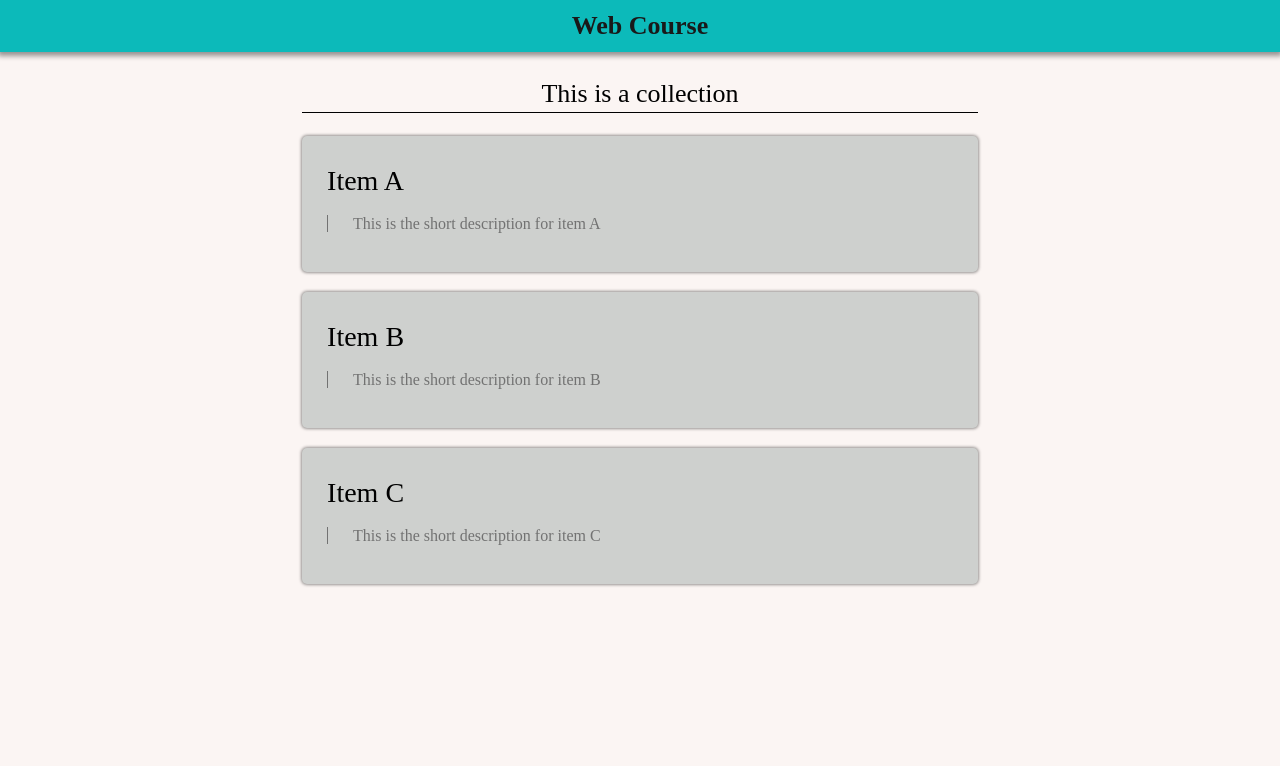
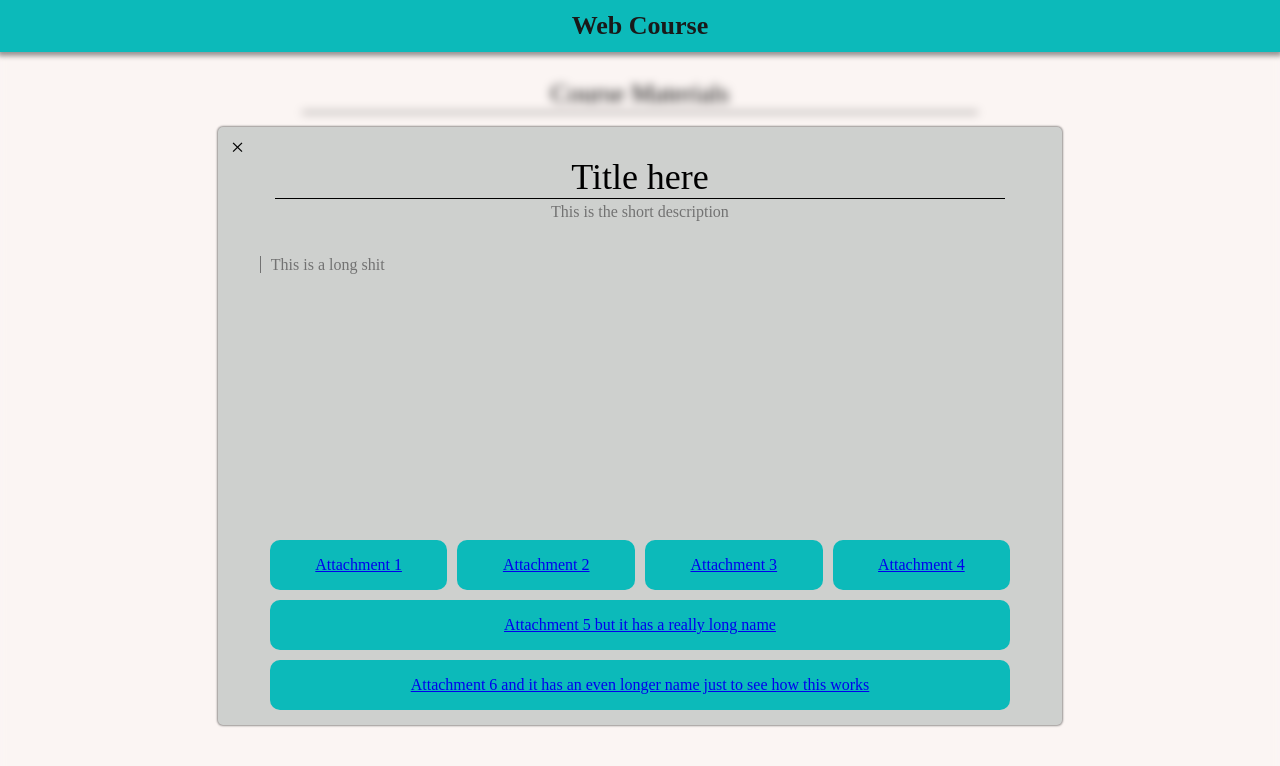
Before and after one commit to Platem/web_course_material, a plain HTML site: page index.html in a window 1280 px wide. Drawn offline with Linux system fonts and the light colour scheme; no server answers.

Commit message:
Fetch materials from firebase and put them in the list. Layout for detail view.

```diff
--- a/index.html
+++ b/index.html
@@ -9,8 +9,13 @@
         <link rel="stylesheet" href="assets/css/main.min.css">
 
         <!-- JS -->
+        <script src="https://www.gstatic.com/firebasejs/5.4.1/firebase-app.js"></script>
+        <script src="https://www.gstatic.com/firebasejs/5.4.1/firebase-firestore.js"></script>
         <script src="assets/js/lib/jquery-3.3.1.min.js"></script>
+        <script src="assets/js/util.min.js"></script>
+        <script src="assets/js/collection.min.js"></script>
         <script src="assets/js/main.min.js"></script>
+        <script> firebase.initializeApp(config); </script>
     </head>
     <body>
         <!-- Navigation -->
@@ -22,25 +27,30 @@
         <div class="container">
             <div class="collection">
                 <div class="collection-title">
-                    This is a collection
+                    Course Materials
                 </div>
-                <div class="collection-content">
-                    <div class="collection-item">
-                        <div class="collection-item-title">Item A</div>
-                        <div class="collection-item-content">This is the short description for item A</div>
-                    </div>
-                    <div class="collection-item">
-                        <div class="collection-item-title">Item B</div>
-                        <div class="collection-item-content">This is the short description for item B</div>
-                    </div>
-                    <div class="collection-item">
-                        <div class="collection-item-title">Item C</div>
-                        <div class="collection-item-content">This is the short description for item C</div>
-                    </div>
+                <div id="list-collection" class="collection-content">
                 </div>
             </div>
         </div>
 
         <!-- Detail -->
+        <div id="detail" class="show">
+            <div class="back"></div>
+            <div class="front">
+                <div class="detail-close">&times;</div>
+                <div class="detail-title">Title here</div>
+                <div class="detail-description">This is the short description</div>
+                <div class="detail-content">This is a long shit</div>
+                <div class="detail-attachments">
+                    <div class="detail-attachment"><a href="#">Attachment 1</a></div>
+                    <div class="detail-attachment"><a href="#">Attachment 2</a></div>
+                    <div class="detail-attachment"><a href="#">Attachment 3</a></div>
+                    <div class="detail-attachment"><a href="#">Attachment 4</a></div>
+                    <div class="detail-attachment"><a href="#">Attachment 5 but it has a really long name</a></div>
+                    <div class="detail-attachment"><a href="#">Attachment 6 and it has an even longer name just to see how this works</a></div>
+                </div>
+            </div>
+        </div>
     </body>
 </html>
--- /dev/null
+++ b/src/js/collection.js
@@ -0,0 +1,15 @@
+const CollecItem = (id, title, content) => {
+    let $item = $('<div class="collection-item"></div>'),
+        $title = $('<div class="collection-item-title"></div>'),
+        $content = $('<div class="collection-item-content"></div>')
+
+    $item.attr('id', id)
+
+    $title.text(title)
+    $item.append($title)
+
+    $content.text(content)
+    $item.append($content)
+
+    return $item
+}
--- a/src/js/main.js
+++ b/src/js/main.js
@@ -1,3 +1,57 @@
+const config = {
+    apiKey: "AIzaSyB5rN5R7xDYArhvYqU1GQooIdngvhkfRGw",
+    authDomain: "web-course-kevs.firebaseapp.com",
+    databaseURL: "https://web-course-kevs.firebaseio.com",
+    projectId: "web-course-kevs",
+    storageBucket: "web-course-kevs.appspot.com",
+    messagingSenderId: "574943443907"
+}
+
+const MaterialItem = (id, data) => ({
+    id: id,
+    name: data.name,
+    description: data.description,
+    content: data.content,
+    $item: CollecItem(id, data.name, data.description)
+})
+
+let items = [],
+    $list
+
 $(function() {
+    $('.detail-close').on('click', function(e) {
+        $('#detail').removeClass('show')
+    })
 
+    $(document).on('click', '.collection-item', function(e) {
+        $('#detail').addClass('show')
+    })
+
+    $list = $('#list-collection')
+
+    updateList()
 })
+
+function updateItems() {
+    items = []
+
+    return fetchAllItems()
+    .then(itemList => {
+        for (let item of itemList) {
+            items.push(MaterialItem(item.id, item.data))
+        }
+
+        return
+    })
+}
+
+function updateList() {
+    updateItems()
+    .then(() => {
+        $list.empty()
+
+        for (let item of items) {
+            $list.append(item.$item)
+        }
+    })
+}
--- /dev/null
+++ b/src/js/util.js
@@ -0,0 +1,15 @@
+function fetchAllItems() {
+    let list = []
+
+    let db = firebase.firestore()
+    return db.collection("materials")
+        .where('visible', '==', true)
+        .get()
+        .then(snapshot => {
+            snapshot.forEach(doc => list.push({
+                id: doc.id,
+                data: doc.data()
+            }))
+            return list
+        })
+}
--- /dev/null
+++ b/src/sass/layout/_detail.scss
@@ -0,0 +1,175 @@
+#detail {
+    position: absolute;
+    left: 0;
+    top: $navbar-height;
+    width: 100vw;
+    height: calc(100vh - #{$navbar-height});
+    transition: all 0.6s ease;
+    z-index: 1;
+
+    .back {
+        position: absolute;
+        height: 100%;
+        width: 100%;
+        left: 0;
+        top: 0;
+        backdrop-filter: blur(5px);
+        opacity: 0;
+        transition: all 0.6s ease;
+        z-index: 1;
+    }
+
+    .front {
+        position: absolute;
+        background-color: $pastel_gray;
+        padding: 25px;
+        height: calc(120% - 50px);
+        width: calc(120% - 50px);
+        left: -10%;
+        top: -10%;
+        opacity: 0;
+
+        transition: all 0.6s ease;
+        z-index: 1;
+
+        .detail-close {
+            position: absolute;
+            left: 5px;
+            top: 5px;
+            height: 30px;
+            width: 30px;
+            line-height: 30px;
+            text-align: center;
+            font-size: 24px;
+
+            &:hover {
+                cursor: pointer;
+            }
+        }
+
+        .detail-title {
+            position: absolute;
+            width: 90%;
+            height: 40px;
+            left: 5%;
+            top: 30px;
+            text-align: center;
+            line-height: 40px;
+            font-size: 36px;
+
+            &::after {
+                content: ' ';
+                position: relative;
+                display: block;
+                bottom: 0;
+                left: 2%;
+                width: 96%;
+                height: 1px;
+                border-bottom: 1px solid black;
+            }
+        }
+
+        .detail-description {
+            position: absolute;
+            width: 90%;
+            height: 20px;
+            left: 5%;
+            top: 75px;
+            text-align: center;
+            line-height: 20px;
+            font-size: 16px;
+            color: lighten($eerie_black, 35%);
+        }
+
+        .detail-content {
+            position: absolute;
+            width: calc(90% - 20px);
+            left: 5%;
+            top: 130px;
+            padding-left: 10px;
+            color: lighten($eerie_black, 35%);
+            // bottom: px;
+
+            &::before {
+                content: ' ';
+                position: relative;
+                bottom: 0;
+                left: -10px;
+                width: 1px;
+                height: 100%;
+                border-left: 1px solid lighten($eerie_black, 35%);
+            }
+        }
+
+        .detail-attachments {
+            position: absolute;
+            width: calc(90% - 10px);
+            left: 5%;
+            bottom: 5px;
+            padding: 5px;
+
+            display: flex;
+            flex-wrap: wrap;
+
+            .detail-attachment {
+                flex: 1 auto;
+                height: 50px;
+                line-height: 50px;
+                padding-left: 10px;
+                padding-right: 10px;
+                background-color: $tiffany_blue;
+                border-radius: 10px;
+                margin: 5px;
+                text-align: center;
+            }
+        }
+
+        @media screen and (min-width: 769px) {
+            width: calc(108% - 50px);
+            height: calc(110% - 50px);
+            left: -4%;
+            top: -5%;
+            border-radius: 5px;
+            box-shadow: 0 0 2px 1px rgba(0, 0, 0, 0.4);
+        }
+
+        @media screen and (min-width: 1201px) {
+            width: calc(86% - 50px);
+            height: calc(100% - 50px);
+            left: 7%;
+            top: 0;
+        }
+    }
+
+    &.show {
+        z-index: 5;
+
+        .back {
+            opacity: 1;
+            z-index: 5;
+        }
+
+        .front {
+            height: calc(100% - 50px);
+            width: calc(100% - 50px);
+            left: 0;
+            top: 0;
+            opacity: 1;
+            z-index: 5;
+
+            @media screen and (min-width: 769px) {
+                width: calc(88% - 50px);
+                height: calc(90% - 50px);
+                left: 6%;
+                top: 5%;
+            }
+
+            @media screen and (min-width: 1201px) {
+                width: calc(66% - 50px);
+                height: calc(80% - 50px);
+                left: 17%;
+                top: 10%;
+            }
+        }
+    }
+}
--- a/src/sass/main.scss
+++ b/src/sass/main.scss
@@ -4,6 +4,7 @@
 
 @import 'layout/container';
 @import 'layout/navbar';
+@import 'layout/detail';
 
 @import 'components/collection';
 
@@ -12,3 +13,8 @@ html, body {
     padding: 0;
     background-color: $white_smoke;
 }
+
+.container {
+    position: relative;
+    z-index: 3;
+}
```
Also changed, not shown: assets/css/main.min.css, assets/js/collection.min.js (added), assets/js/main.min.js, assets/js/util.min.js (added), 3 other files.
